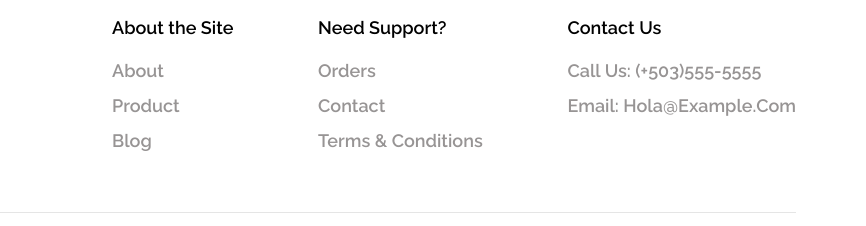
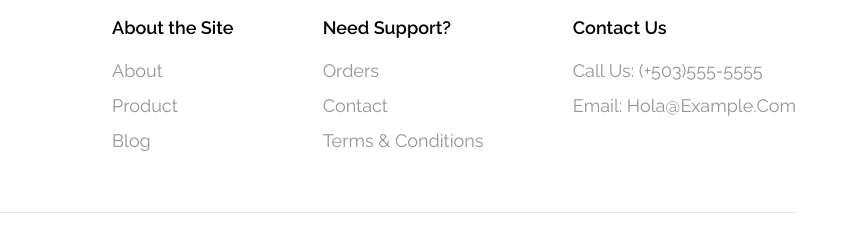
Before and after one commit to IvonneSoriano/NaturalProducts, a website: page index.html in a window 1280 px wide. Shown: the part 4533-4759 px from the top of the page, 414-1280 px from the left. Drawn offline with nearby package versions, Linux system fonts and the light colour scheme; a web font is replaced by a local one.

Commit message:
changes news

```diff
--- a/less/others/footer.less
+++ b/less/others/footer.less
@@ -50,7 +50,6 @@
 
                     a {
                         color: @grey;
-                        font-weight: 600;
                         text-transform: capitalize;
 
                         &:hover {
@@ -62,7 +61,6 @@
                     p {
                         display: inline;
                         color: @grey;
-                        font-weight: 600;
                         text-transform: capitalize;
                     }
                 }
```
Also changed, not shown: css/style.css.
